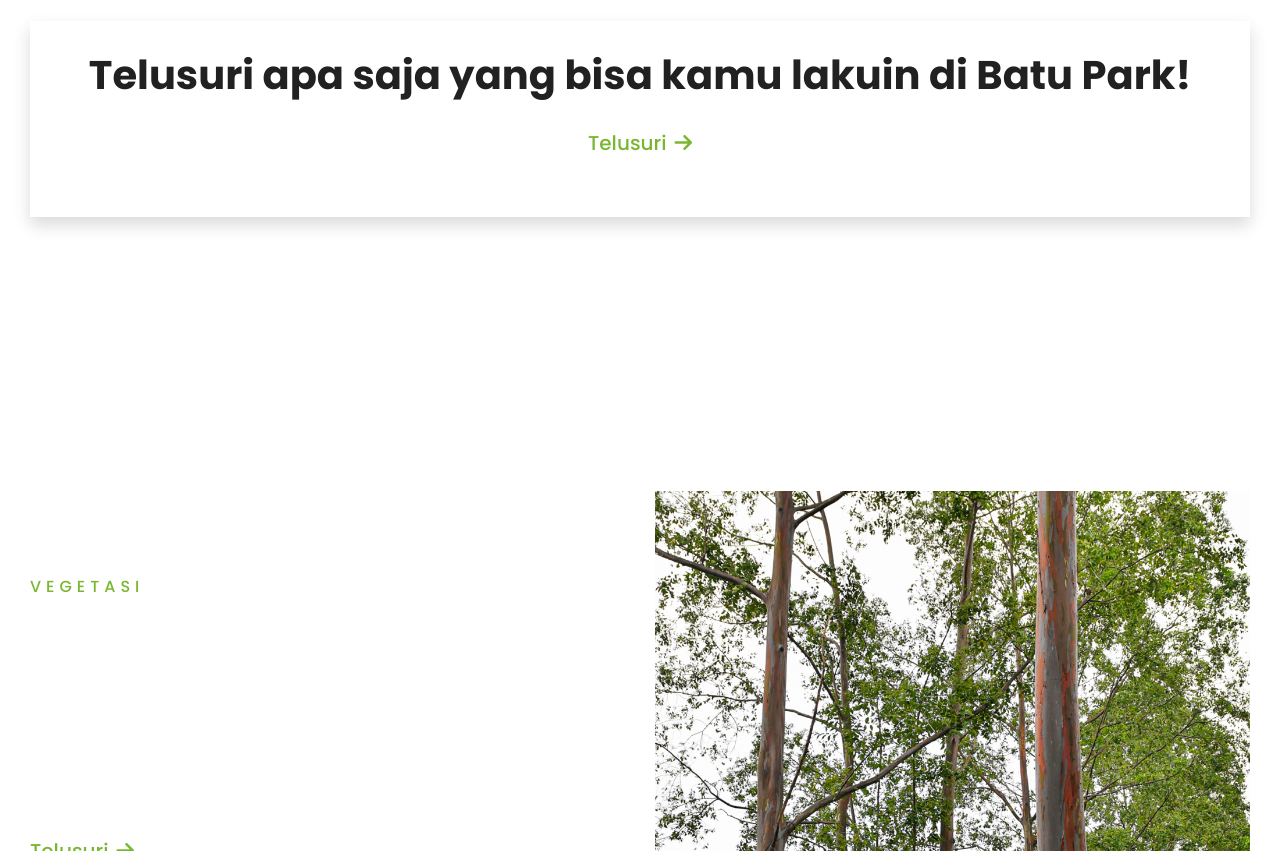
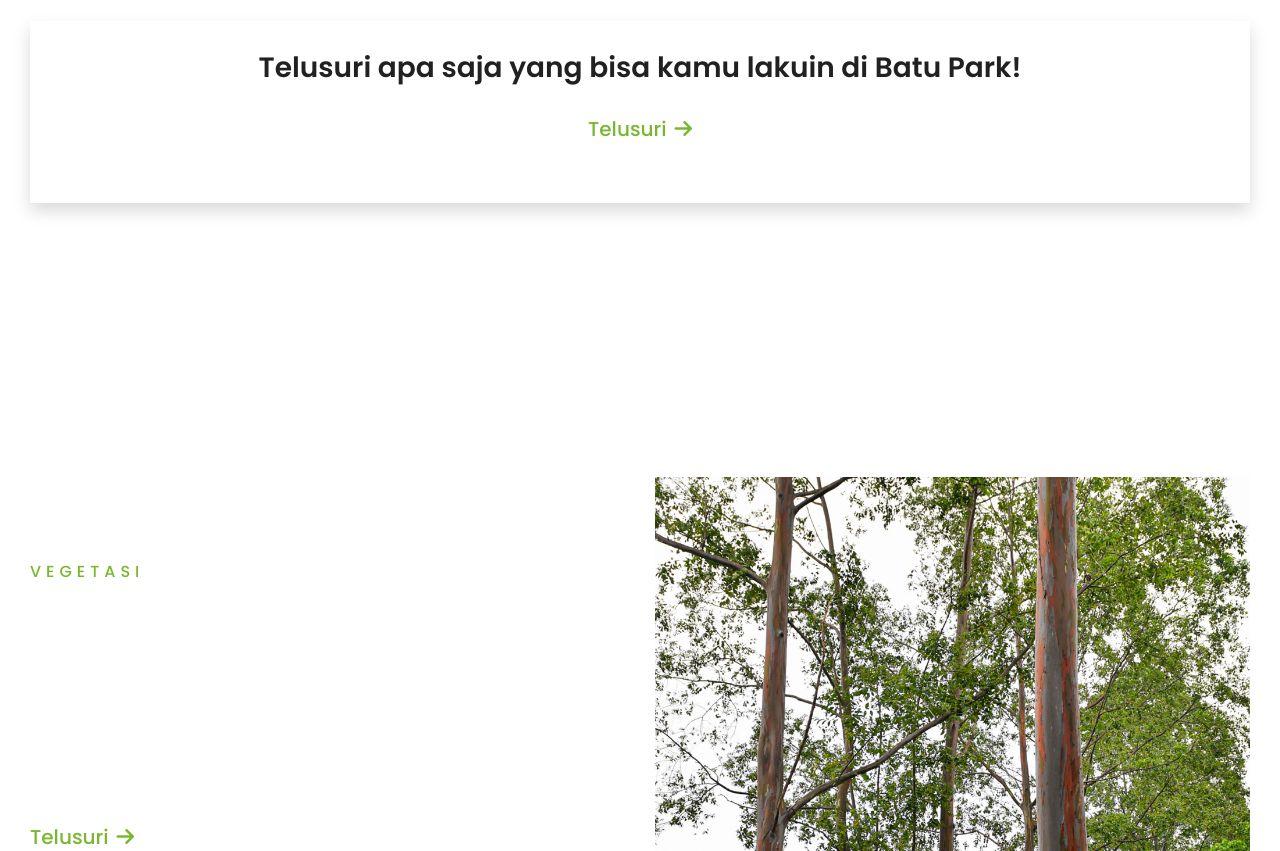
Before and after one commit to Remiesa/Batu-Spiritual-Botanic-Gardens, a plain HTML site: page index.html in a window 1280 px wide. Shown: the part 1951-2802 px from the top of the page. Drawn offline with nearby package versions, Linux system fonts and the light colour scheme.

Commit message:
fix: change main heading from h1 to h3 for better semantic structure

```diff
--- a/index.html
+++ b/index.html
@@ -224,9 +224,9 @@
               <div class="col-md-12">
                 <div class="row">
                   <div class="mb-4 w-100">
-                    <h1 class="text-center">
+                    <h3 class="text-center">
                       Telusuri apa saja yang bisa kamu lakuin di Batu Park!
-                    </h1>
+                    </h3>
                   </div>
                   <div class="mb-4 w-100">
                     <h5 class="text-center">
```
